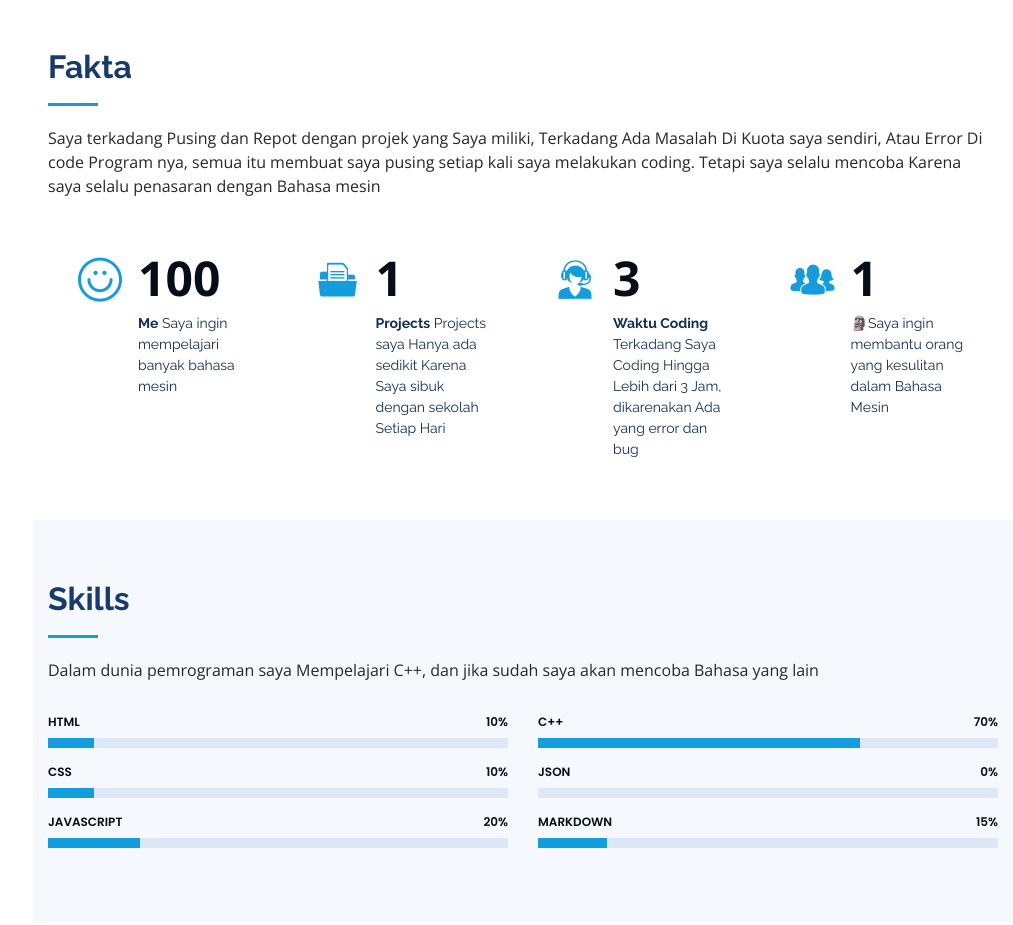
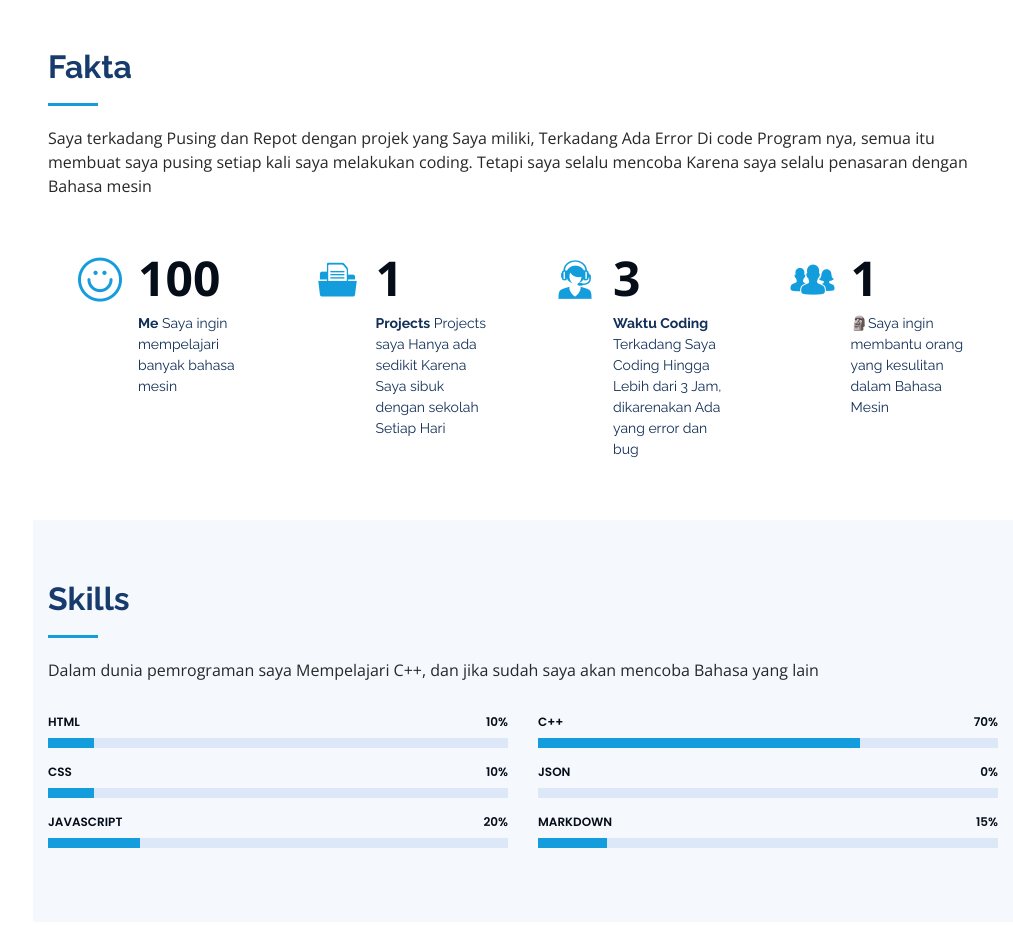
Before and after one commit to spongbob213/spongbob213.github.io, a plain HTML site: page api.html in a window 1280 px wide. Shown: the part 1560-2485 px from the top of the page, without its empty margins (267-1280 px from the left). Drawn offline with nearby package versions, Linux system fonts and the light colour scheme.

Commit message:
Add files via upload

```diff
--- a/api.html
+++ b/api.html
@@ -128,7 +128,7 @@
 
         <div class="section-title">
           <h2>Fakta</h2>
-          <p>Saya terkadang Pusing dan Repot dengan projek yang Saya miliki, Terkadang Ada Masalah Di Kuota saya sendiri, Atau Error Di code Program nya, semua itu membuat saya pusing setiap kali saya melakukan coding. Tetapi saya selalu mencoba Karena saya selalu penasaran dengan Bahasa mesin</p>
+          <p>Saya terkadang Pusing dan Repot dengan projek yang Saya miliki, Terkadang Ada Error Di code Program nya, semua itu membuat saya pusing setiap kali saya melakukan coding. Tetapi saya selalu mencoba Karena saya selalu penasaran dengan Bahasa mesin</p>
         </div>
 
         <div class="row no-gutters">
```
